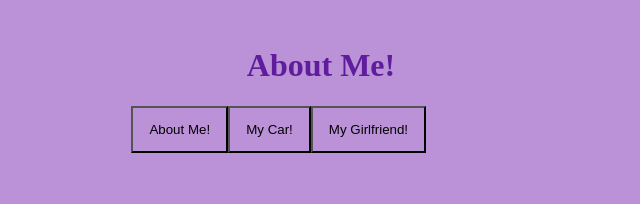
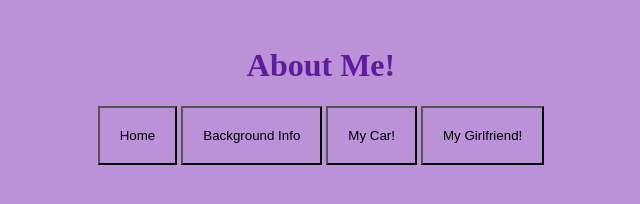
Before and after one commit to Daimon-C/Daimon-C.github.io, a plain HTML site: page index.html in a window 1280 px wide. Shown: the whole page, without its empty margins (319-959 px from the left). Drawn offline with Linux system fonts and the light colour scheme.

Commit message:
final draft

```diff
--- a/index.html
+++ b/index.html
@@ -9,61 +9,70 @@
         <h1 style="text-align: center;">About Me!</h1>
 
 
-<div class="tab">
-    <button class="tablink" onclick="openInfo(event, 'About Me!')">About Me!</button>
+<div class="centered"><div class="centered_tab">    <div class="tab">
+    <button class="tablink" onclick="openInfo(event, 'Home')">Home</button>
+    <button class="tablink" onclick="openInfo(event, 'Background Info')">Background Info</button>
     <button class="tablink" onclick="openInfo(event, 'My Car!')">My Car!</button>
     <button class="tablink" onclick="openInfo(event, 'My Girlfriend!')">My Girlfriend!</button>
-</div>
 
-    <div id="About Me!" class="tabcontent">
-    <h1 style="text-align: center;">About Me!</h1>
-<a href="https://www.instagram.com/daimon_carey/?next=%2F"> <h3 style="text-align: center;"> My Instagram!</h3></a>
-<a href="https://www.tiktok.com/@dc5.daimon"> <h3 style="text-align: center;"> My Tiktok!</h3></a>
+</div></div></div>
+
+    <div id="Background Info" class="tabcontent">
+    <h1 style="text-align: center;">Background Info</h1>
 <p><h5 style="text-align: center;">My name is Daimon Carey, and I'm 18 years old!</h5> </p>
     <p style="text-align: center;">There's not too much to me, the most important things to me are my car, my family, and my girlfriend</p></p>
-        <img src="SeniorPic.jpeg" alt="SeniorPic" class="center" style="width: 30%;">
+    <div class="container">
+        <ul class="myUL">
+            <li><a href="https://www.instagram.com/daimon_carey/?next=%2F"> <h3 style="text-align: center;"> My Instagram!</h3></a></li>
+            <li><a href="https://www.tiktok.com/@dc5.daimon"> <h3 style="text-align: center;"> My Tiktok!</h3></a> </li>
+            </ul> </div>
+    <img src="SeniorPic.jpeg" alt="SeniorPic" class="center" style="width: 30%;">
 </div>
 
     <div id="My Car!" class="tabcontent">
-
     <p><h1 style="text-align: center;">This is my car! It's a 2003 Acura RSX Type-S</h1> </p>
     <p><h5 style="text-align: center;">Its kinda boring to most, however its cool to a niche group</h5></p>
-   <div class="container">
+  <div class="container">
     <ul class="myUL">
         <li><a href="www.kseriesparts.com"><h3>Performance Parts</h3></a></li>
         <li><a href="www.dc5association.com"><h3>Accesories Parts for My Car</h3></a></li>
-        <li><a href=""
-        </ul>
+        <li><a href="www.fitmentindustries.com"><h3>Wheels, Tires, and Suspension</h3></a></li>
+    </ul> </div>
     <img src="Car1.jpeg" Alt="03' RSX" class="center" style="width: 30%;">
-
     </div>
 
     <div id="My Girlfriend!" class="tabcontent">
-    <h1 style="text-align: center;"> Girlfriend!</h1>
+    <h1 style="text-align: center;"> My Girlfriend!</h1>
     <p> <h5 style="text-align: center;">This is my Girlfriend!</h5></p>
-    <p style="text-align: center;">There isn't much I couldn't say about her, she's amazing!</p>
+    <p style="text-align: center;">She's really pretty, and means the world to me! She is an essential part of my life</p>
     <img src="GF2.jpeg" Alt="Pretty Woman" class="center" style="width: 30%;">
+    </div>
 
-</div> </div>
+    <div id="Home" class="tabcontent">
+    <h1 style="text-align: center;">Homepage</h1>
+    <h3 style="text-align: center;">Welcome to My About Me Website!</h3>
+    <div class="container">
+        <ul class="myUL">
+            <li><a href="https://una.edu/index.html"> <h3 style="text-align: center;"> UNA Website</h3></a></li>
+            </ul> </div>
+    <img src="SClogo.webp" Alt="Logo" class="center" style="width: 30%;">
 
     <style>
         .tab {
             overflow:hidden;
             border:none;
             background: inherit;
-            display:block;
-           margin-right:auto;
-           margin-left:auto;
-           width: 30%;
+            display:inline-block;
+            width: 100%;
         }
 
         .tab button {
             background-color: inherit;
-            float:left;
+            float:none;
             border:2px color rgb(95, 29, 157);
             outline:none;
             cursor:pointer;
-            padding:14px 16px;
+            padding:20px 20px;
             transition: 0.4s;
         }
 
@@ -101,6 +110,16 @@
 
         div.container {
             text-align: center;
+        }
+
+        .centered {
+            text-align: center;
+            width: 100%;
+        }
+
+        .centered_tab {
+            float: none;
+            display: inline-block;
         }
     </style>
 
```
